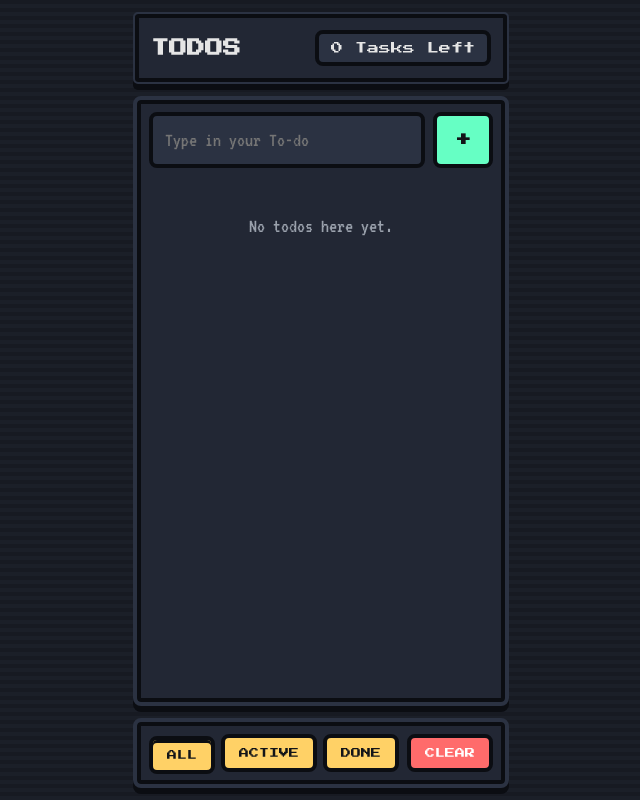
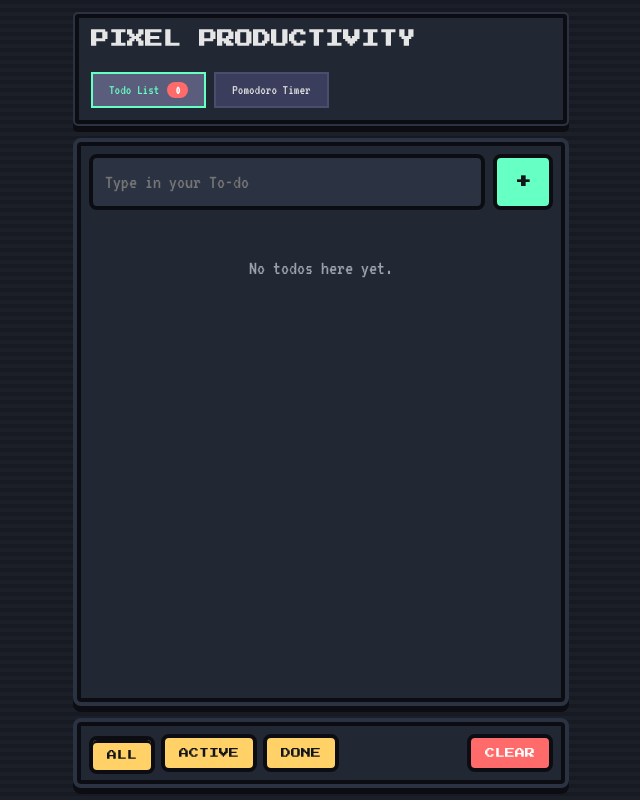
Before and after one commit to Sodaguyprime/To-do-project, a React (Vite) app: page / in a window 1280 px wide. Shown: the whole page, without its empty margins (319-959 px from the left). Built offline with nearby package versions, Linux system fonts and the light colour scheme.

Commit message:
Added a placeholder for pomodoro

```diff
--- a/index.html
+++ b/index.html
@@ -5,7 +5,8 @@
       <meta name="viewport" content="width=device-width, initial-scale=1, maximum-scale=1, user-scalable=no" />
       <meta name="viewport" content="width=device-width, initial-scale=0.75" />
     <meta name="theme-color" content="#2b2d42" />
-    <link rel="icon" type="image/svg+xml" href="/vite.svg" />
+      <link rel="icon" type="image/png" sizes="32x32" href="/Pomotodo.ico" />
+      <link rel="icon" type="image/png" href="/Pomotodo.png" />
     <link rel="manifest" href="/manifest.webmanifest" />
     <link rel="preconnect" href="https://fonts.googleapis.com">
     <link rel="preconnect" href="https://fonts.gstatic.com" crossorigin>
--- a/src/App.jsx
+++ b/src/App.jsx
@@ -5,10 +5,9 @@ import ListTodos from "./components/ListTodos.jsx";
 import Footer from "./components/Footer.jsx";
 import Header from "./components/Header.jsx";
 import TodoItem from "./components/TodoCard.jsx";
-
-
 const STORAGE_KEY = 'pixel_todos_v1'
 const PRIORITIES = ['low', 'medium', 'high']
+
 const nextPriority = (p) => {
     const i = PRIORITIES.indexOf(p)
     return PRIORITIES[(i + 1) % PRIORITIES.length]
@@ -40,7 +39,7 @@ function App() {
     const [todos, setTodos] = usePersistentStorage()
     const [text, setText] = useState('')
     const [filter, setFilter] = useState('all')
-
+    const [activeTab, setActiveTab] = useState('todos');
     const visibleTodos = useMemo(() => {
         if (filter === 'active') return todos.filter(t => !t.done)
         if (filter === 'done') return todos.filter(t => t.done)
@@ -83,10 +82,14 @@ function App() {
     return (
 
         <div style={styles.appShell}>
-            <Header todos={todos} />
-
+            <Header
+                todos={todos}
+                activeTab={activeTab}
+                setActiveTab={setActiveTab}
+            />
+            {activeTab === 'todos' && (
+                <>
                 <section style={styles.panel}>
-
                     <AddTodo onSubmit={onSubmit} setText={setText} text={text}/>
                     <ListTodos visibleTodos={visibleTodos} toggleTodo={toggleTodo}
                                deleteTodo ={deleteTodo}
@@ -95,15 +98,19 @@ function App() {
                                TodoItem={TodoItem}
                     />
                 </section>
+                <Footer filter={filter} setFilter={setFilter} clearDone={clearDone} />
+        </>
+            )}
 
-            <Footer filter={filter} setFilter={setFilter} clearDone={clearDone} />
+            {activeTab === 'pomodoro' && (
+                <div>
+                    <h1> pomodoro coming soon</h1>
+                </div>
+            )}
+
         </div>
     )
 
 }
 
-
-
-
-
 export default App
--- a/src/components/Header.jsx
+++ b/src/components/Header.jsx
@@ -1,10 +1,35 @@
-import {styles} from "../styles.js";
+import { useState } from 'react';
+import { styles } from "../styles.js";
 
-const Header = ({todos}) => {
+const Header = ({ todos, activeTab, setActiveTab }) => {
+    return (
+        <header style={styles.header}>
+            <h1 style={styles.title}>Pixel Productivity</h1>
 
-    return (<header style={styles.header}>
-        <h1 style={styles.title}>Todos </h1>
-        <div style={styles.countChip}> {todos.filter(t => !t.done).length} Tasks Left</div>
-    </header>)
+            <div style={styles.tabs}>
+                <button
+                    style={{
+                        ...styles.tab,
+                        ...(activeTab === 'todos' ? styles.tabActive : {})
+                    }}
+                    onClick={() => setActiveTab('todos')}
+                >
+                    Todo List
+                    <span style={styles.badge}>{todos.filter(t => !t.done).length}</span>
+                </button>
+
+                <button
+                    style={{
+                        ...styles.tab,
+                        ...(activeTab === 'pomodoro' ? styles.tabActive : {})
+                    }}
+                    onClick={() => setActiveTab('pomodoro')}
+                >
+                    Pomodoro Timer
+                </button>
+            </div>
+        </header>
+    )
 }
+
 export default Header;
--- a/src/styles.js
+++ b/src/styles.js
@@ -11,6 +11,38 @@ export const styles = {
         background: 'repeating-linear-gradient(0deg, #1b1f28, #1b1f28 4px, #171a22 4px, #171a22 8px)',
         fontFamily: '"VT323", monospace',
         color: '#e5e5e5',
+    },
+    tabs: {
+        display: 'flex',
+        gap: '8px',
+        marginTop: '16px'
+    },
+    tab: {
+        padding: '8px 16px',
+        background: '#3a3d5c',
+        border: '2px solid #4a4d6c',
+        color: '#e0e0e0',
+        cursor: 'pointer',
+        fontFamily: 'inherit',
+        fontSize: '14px',
+        transition: 'all 0.2s',
+        position: 'relative',
+        display: 'flex',
+        alignItems: 'center',
+        gap: '8px'
+    },
+    tabActive: {
+        background: '#5a5d7c',
+        borderColor: '#66ffc4',
+        color: '#66ffc4'
+    },
+    badge: {
+        background: '#ff6b6b',
+        color: 'white',
+        padding: '2px 8px',
+        borderRadius: '12px',
+        fontSize: '12px',
+        fontWeight: 'bold'
     },
     panel: {
         background: '#222734',
```
Lines whose indentation alone changed are shown as unchanged.
